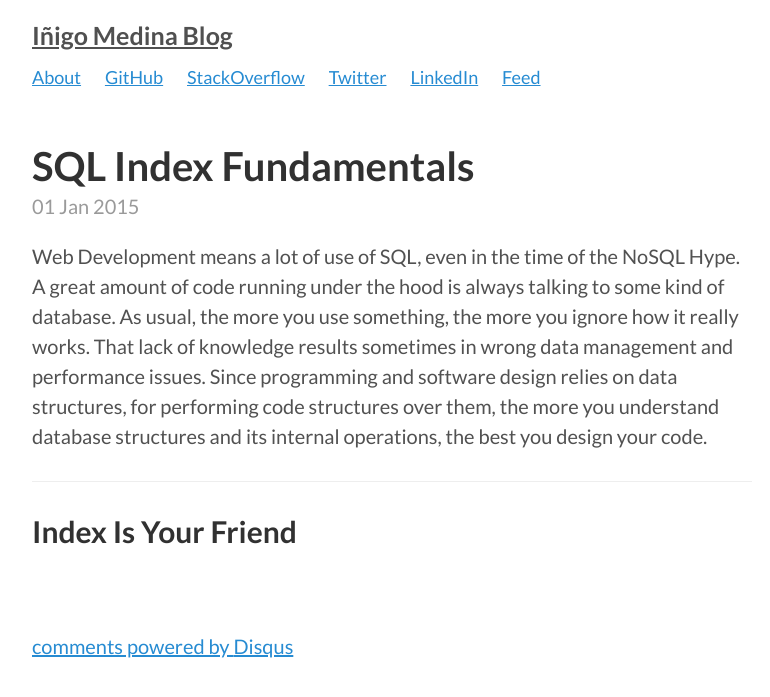
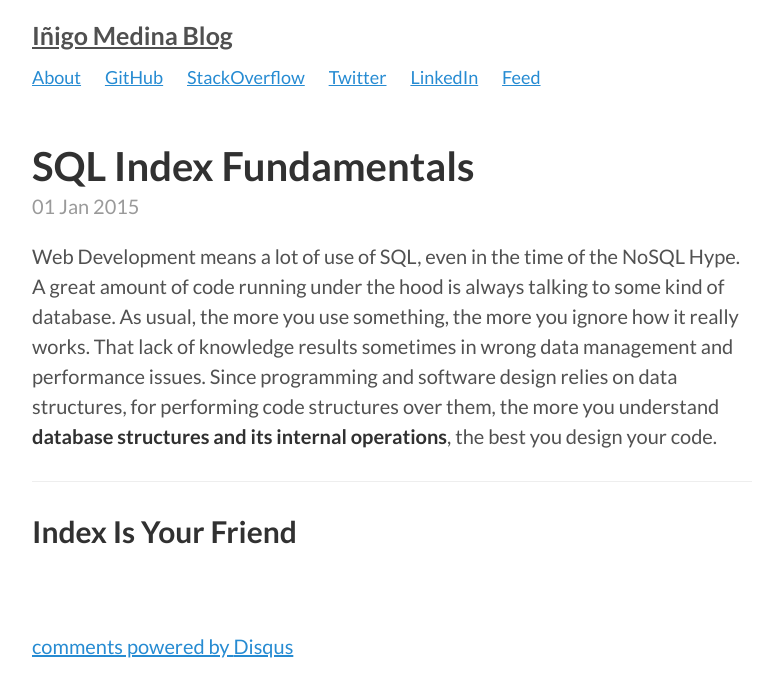
Before and after one commit to grosshat/grosshat.github.io, a Jekyll site: the page built from _posts/2015-01-1-sql-index-fundamentals.md, in a window 1280 px wide. Shown: the top 697 px of the page, without its empty margins (248-1018 px from the left). Built offline with Jekyll 4.4.1, drawn with Linux system fonts in a browser that asks for light colours; Markdown is read by kramdown in place of the engine named in the settings; comment, search, counter and statistics services are not loaded.

Commit message:
Highlight main focus on excerpt.

```diff
--- a/_posts/2015-01-1-sql-index-fundamentals.md
+++ b/_posts/2015-01-1-sql-index-fundamentals.md
@@ -11,7 +11,7 @@ of database. As usual, the more you use something, the more you ignore how it
 really works. That lack of knowledge results sometimes in wrong data management
 and performance issues. Since programming and software design relies on
 data structures, for performing code structures over them, the more you understand
-database structures and its internal operations, the best you design your code.
+**database structures and its internal operations**, the best you design your code.
 
 ---
 
```
